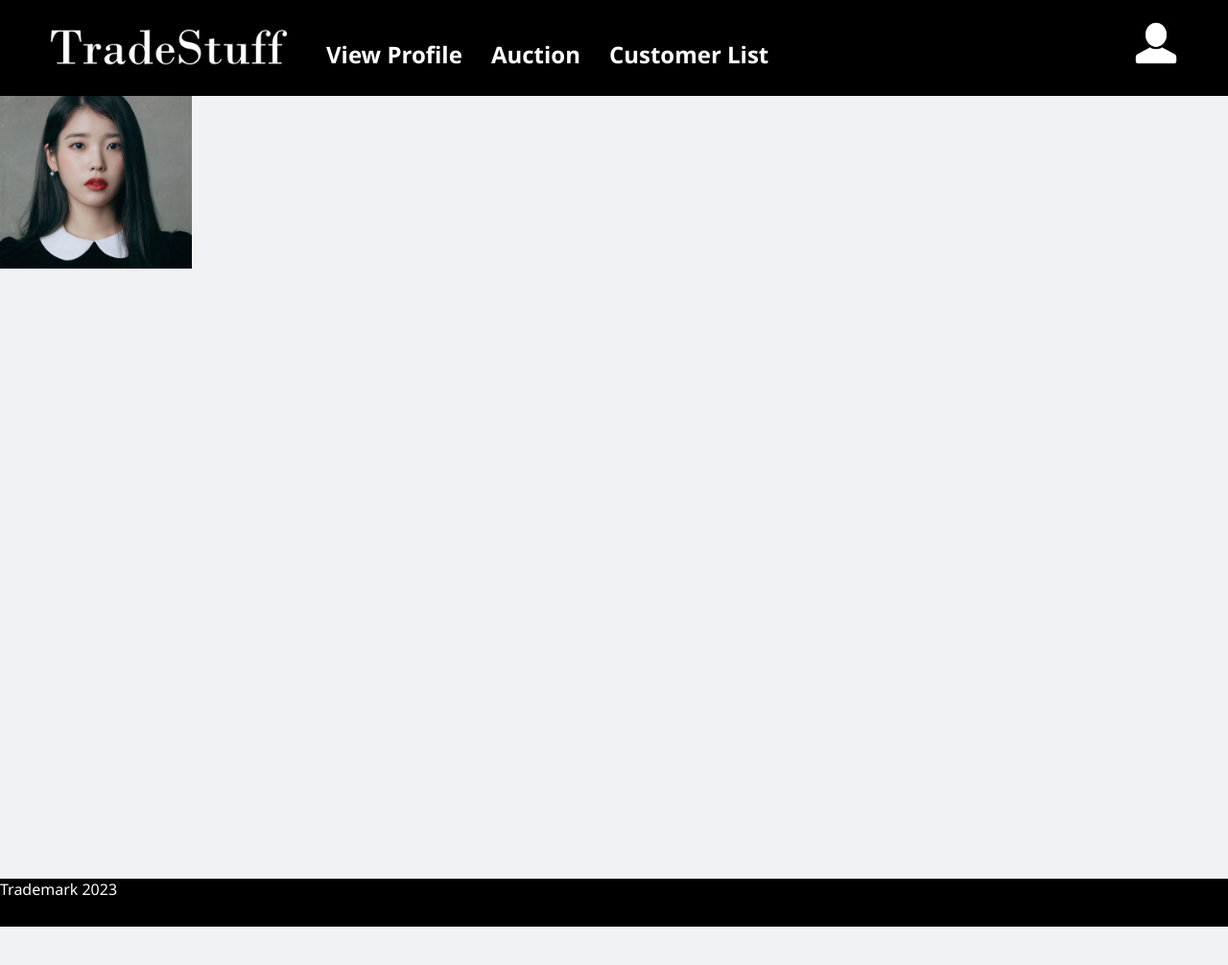
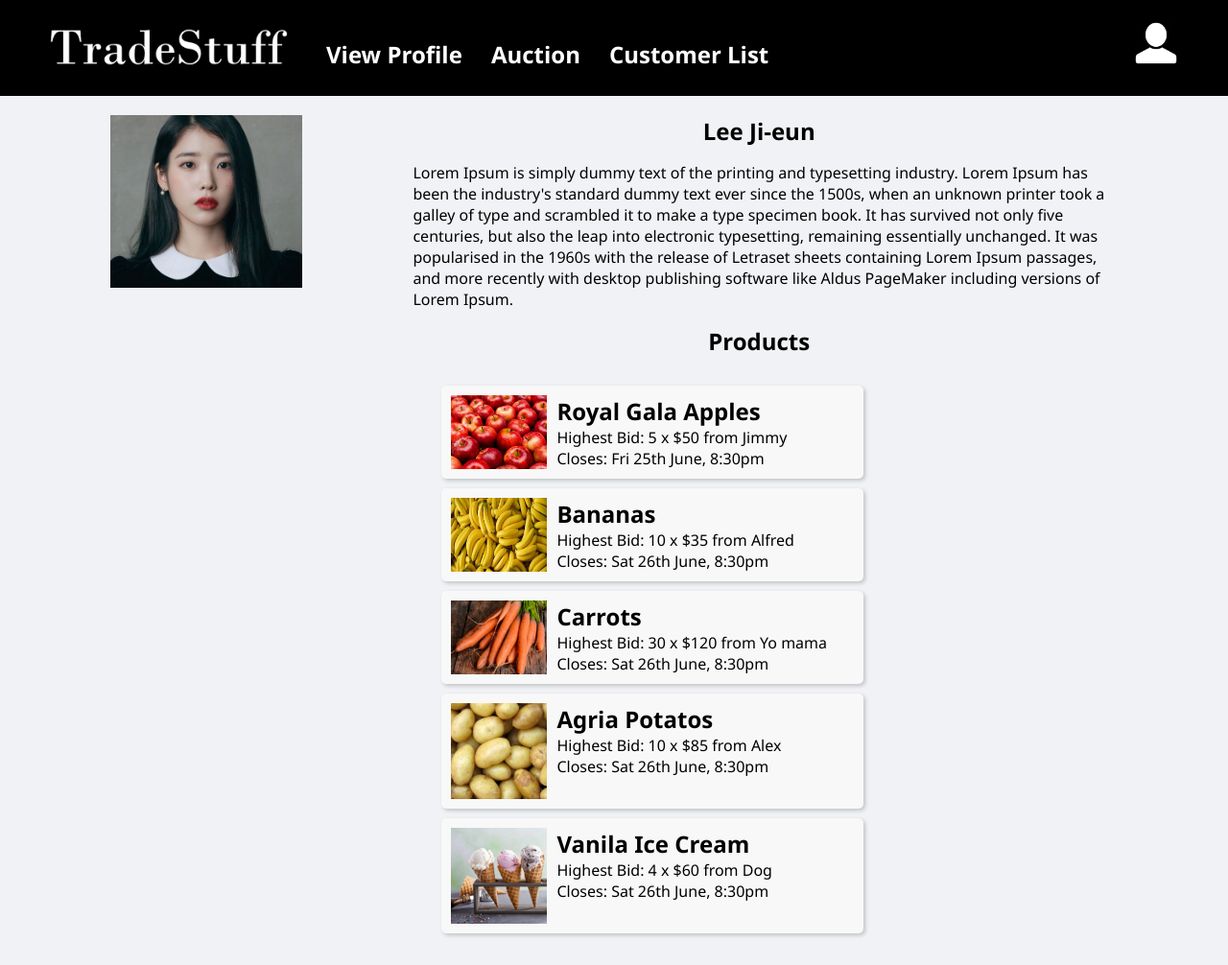
Before and after one commit to Byron-Chen/TradeStuff, a plain HTML site: page viewprofile.html in a window 1280 px wide. Shown: the top 1006 px of the page at 96% size. Before the commit the page ends 966 px from the top, so only its background shows below. Drawn offline with Linux system fonts and the light colour scheme.

Commit message:
view profile

```diff
--- a/dist/style.css
+++ b/dist/style.css
@@ -366,6 +366,52 @@ h2 {
     background-color: rgb(212, 212, 212);
 }
 
+.viewprofileleft {
+    width: 500px;
+    margin: 0 10px;
+    background-color: #F0F2F5;
+    padding: 20px;
+    box-sizing: border-box;
+    text-align: center;
+}
+
+.viewprofileimg{
+    text-align: center;
+}
+.viewprofileright{
+    margin-top:20px;
+    margin-right: 10%;
+    width: 70%;
+    background-color: #F0F2F5;
+    box-sizing: border-box;
+}
+
+.profileproducts {
+    width: 500px;
+    background-color: #F0F2F5;
+    padding: 20px;
+    box-sizing: border-box;
+}
+
+.profileproducts ul {
+    margin: 0;
+    padding: 0;
+}
+
+.profileproducts h2{
+    text-align: left;
+}
+
+.profileproducts li {
+    margin: 10px;
+    padding: 10px;
+    list-style: none;
+
+    border-radius: 5px;
+    background-color: #f8f8f8;
+    box-shadow: 2px 2px 4px rgba(0, 0, 0, 0.2);
+}
+
 .footer {
     bottom: 0px;
     position: relative;
--- a/viewprofile.html
+++ b/viewprofile.html
@@ -22,7 +22,74 @@
     <div class="viewprofileleft">
       <img class="viewprofileimg" src="images/profilepic5.png" width="200">
     </div>
-    <div class="viewprofileright"></div>
+    <div class="viewprofileright">
+      <div class="Description">
+        <h2>Lee Ji-eun</h2>
+        <p>Lorem Ipsum is simply dummy text of the printing and typesetting industry. Lorem Ipsum has been the
+          industry's standard dummy text ever since the 1500s, when an unknown printer took a galley of type and
+          scrambled it to make a type specimen book. It has survived not only five centuries, but also the leap into
+          electronic typesetting, remaining essentially unchanged. It was popularised in the 1960s with the release of
+          Letraset sheets containing Lorem Ipsum passages, and more recently with desktop publishing software like Aldus
+          PageMaker including versions of Lorem Ipsum.</p>
+      </div>
+      <h2>Products</h2>
+
+      <div class="profileproducts">
+        <ul class="auctionlist">
+          <li>
+            <div class="auctionitem">
+              <img class="auctionlistimg" src="images/apple.png" alt="apple">
+              <div class="auctiondescription">
+                <h2>Royal Gala Apples</h2>
+                <p>Highest Bid: 5 x $50 from Jimmy</p>
+                <p>Closes: Fri 25th June, 8:30pm</p>
+              </div>
+
+            </div>
+          </li>
+          <li>
+            <div class="auctionitem">
+              <img class="auctionlistimg" src="images/banana.png" alt="banana">
+              <div class="auctiondescription">
+                <h2>Bananas</h2>
+                <p>Highest Bid: 10 x $35 from Alfred</p>
+                <p>Closes: Sat 26th June, 8:30pm</p>
+              </div>
+            </div>
+          </li>
+          <li>
+            <div class="auctionitem">
+              <img class="auctionlistimg" src="images/carrots.png" alt="carrot">
+              <div class="auctiondescription">
+                <h2>Carrots</h2>
+                <p>Highest Bid: 30 x $120 from Yo mama</p>
+                <p>Closes: Sat 26th June, 8:30pm</p>
+              </div>
+            </div>
+          </li>
+          <li>
+            <div class="auctionitem">
+              <img class="auctionlistimg" src="images/potatos.png" alt="potato">
+              <div class="auctiondescription">
+                <h2>Agria Potatos</h2>
+                <p>Highest Bid: 10 x $85 from Alex</p>
+                <p>Closes: Sat 26th June, 8:30pm</p>
+              </div>
+            </div>
+          </li>
+          <li>
+            <div class="auctionitem">
+              <img class="auctionlistimg" src="images/icecream.png" alt="icecream">
+              <div class="auctiondescription">
+                <h2>Vanila Ice Cream</h2>
+                <p>Highest Bid: 4 x $60 from Dog</p>
+                <p>Closes: Sat 26th June, 8:30pm</p>
+              </div>
+            </div>
+          </li>
+        </ul>
+      </div>
+    </div>
   </div>
 </body>
 <footer class="footer">
```
